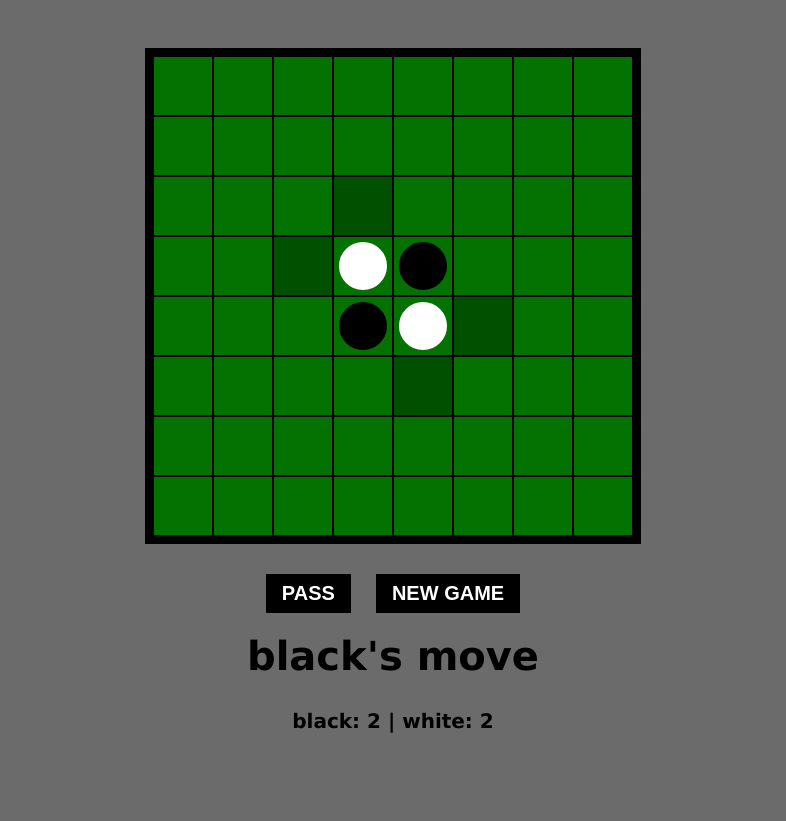
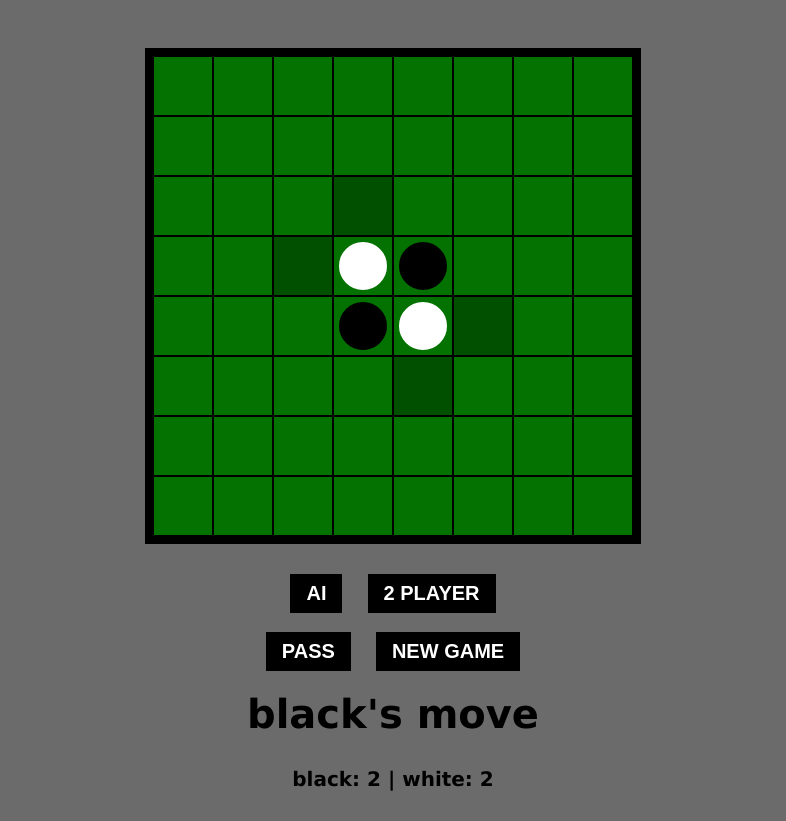
Before and after one commit to rsedlr/Othello.js, a plain HTML site: page new/index.html in a window 1280 px wide. Shown: the part 114-935 px from the top of the page, without its empty margins (247-1033 px from the left). Before the commit the page ends 877 px from the top, so only its background shows below. Drawn offline with Linux system fonts and the light colour scheme.

Commit message:
added non working buttons

```diff
--- a/new/index.html
+++ b/new/index.html
@@ -7,6 +7,9 @@
   <body>
     <h1>Othello in pure JavaScript</h1>
     <div id="boardDiv"></div>
+    <button type="button" onclick="enableAi();">AI</button>
+    <button type="button" onclick="enable2P();">2 PLAYER</button>
+    <br><br>
     <button type="button" onclick="pass();">PASS</button>
     <button type="button" onclick="initialise();">NEW GAME</button>
     <div id="infoDiv"></div>
```
